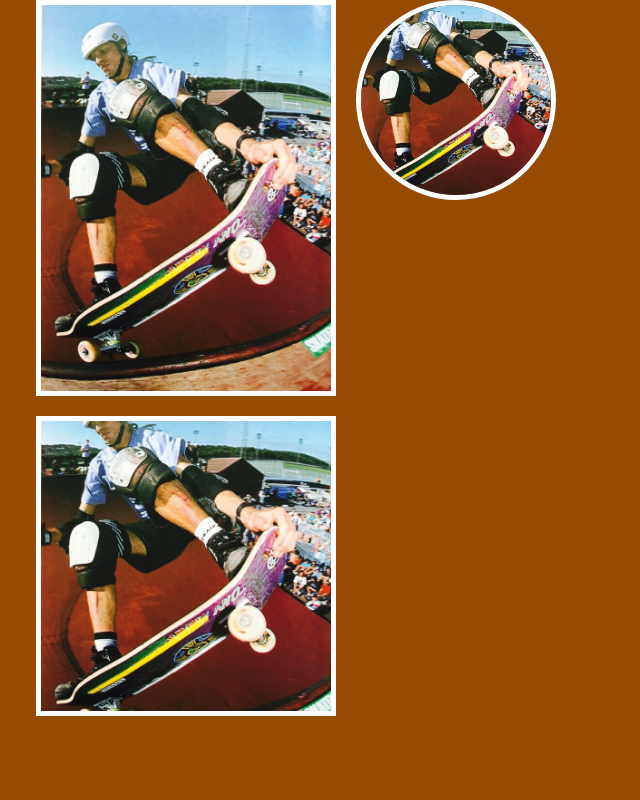
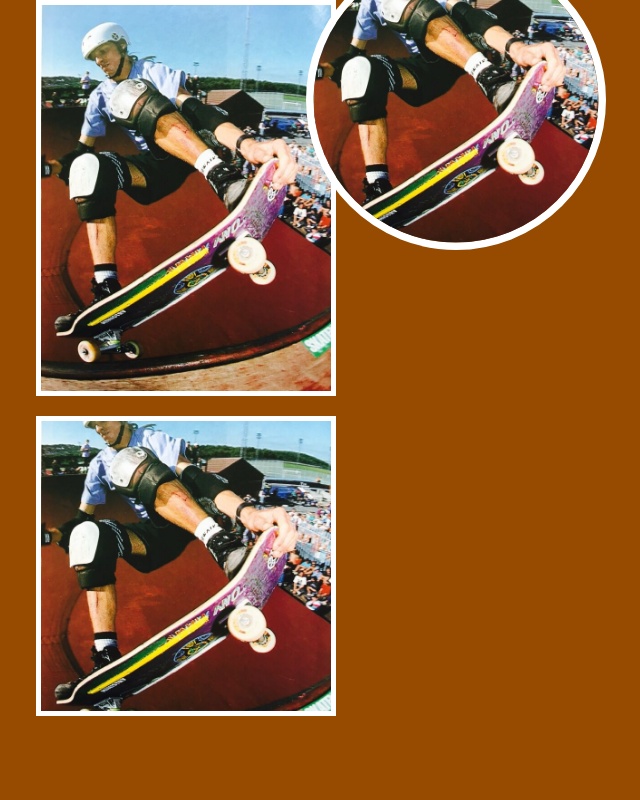
Before and after one commit to huntieezz/frame, a plain HTML site: page index.html in a window 1280 px wide. Both pictures are taken after a click on the element 796 px from the left and 100 px from the top of the page. Shown: the top 800 px of the page, without its empty margins (341-981 px from the left). Drawn offline with Linux system fonts and the light colour scheme.

Commit message:
Photo Enlargment

```diff
--- a/style.css
+++ b/style.css
@@ -77,9 +77,7 @@ body {
     height: 200px;
 }
 
-.frame.rectangle-top {
-    width: 200px; /* Adjust the width as needed */
-    height: 100px; /* Adjust the height as needed */
-    grid-column: 2 / 3;
-    grid-row: 2 / 3;
+.frame.enlarged {
+    transform: scale(1.5);
+    z-index: 10;
 }
```
